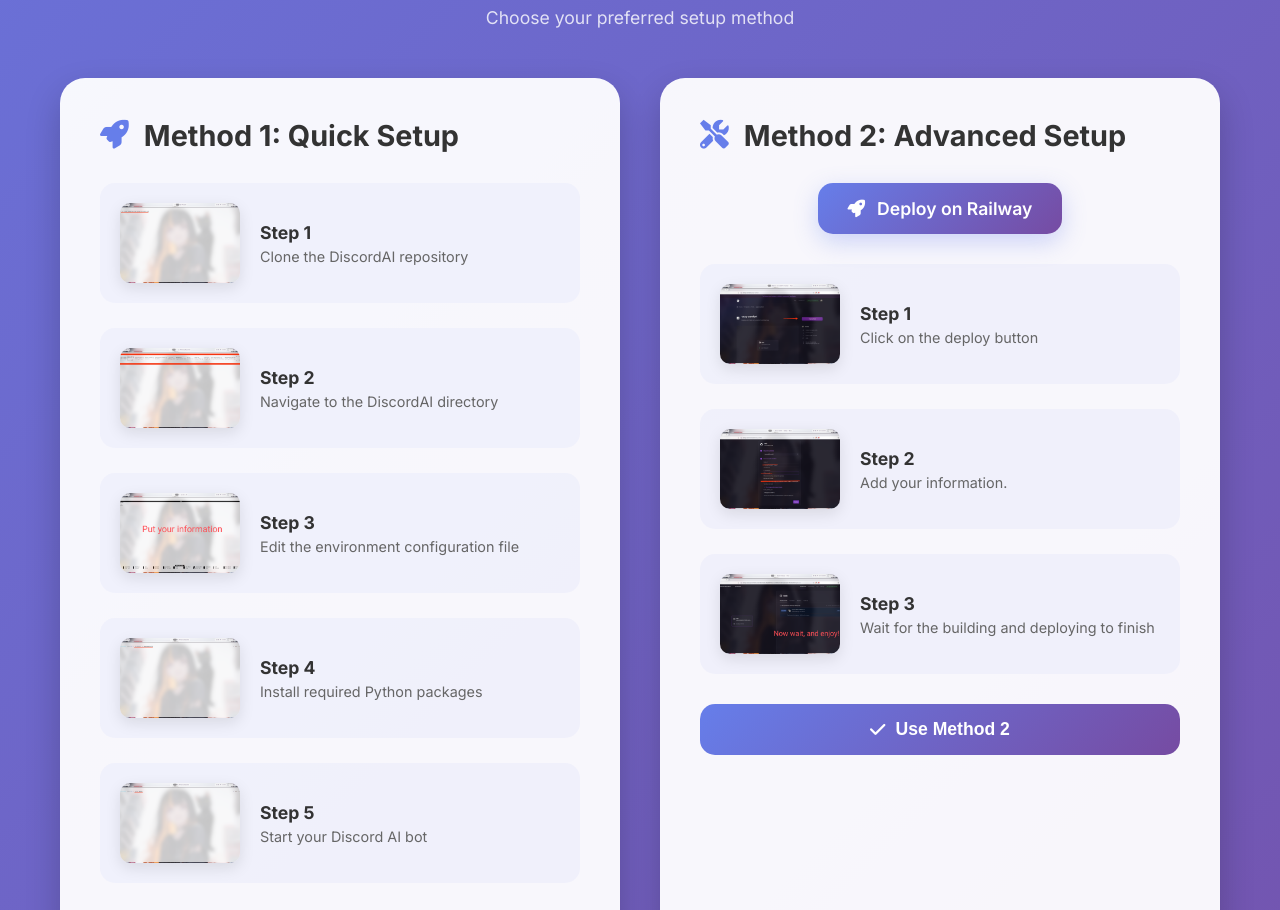
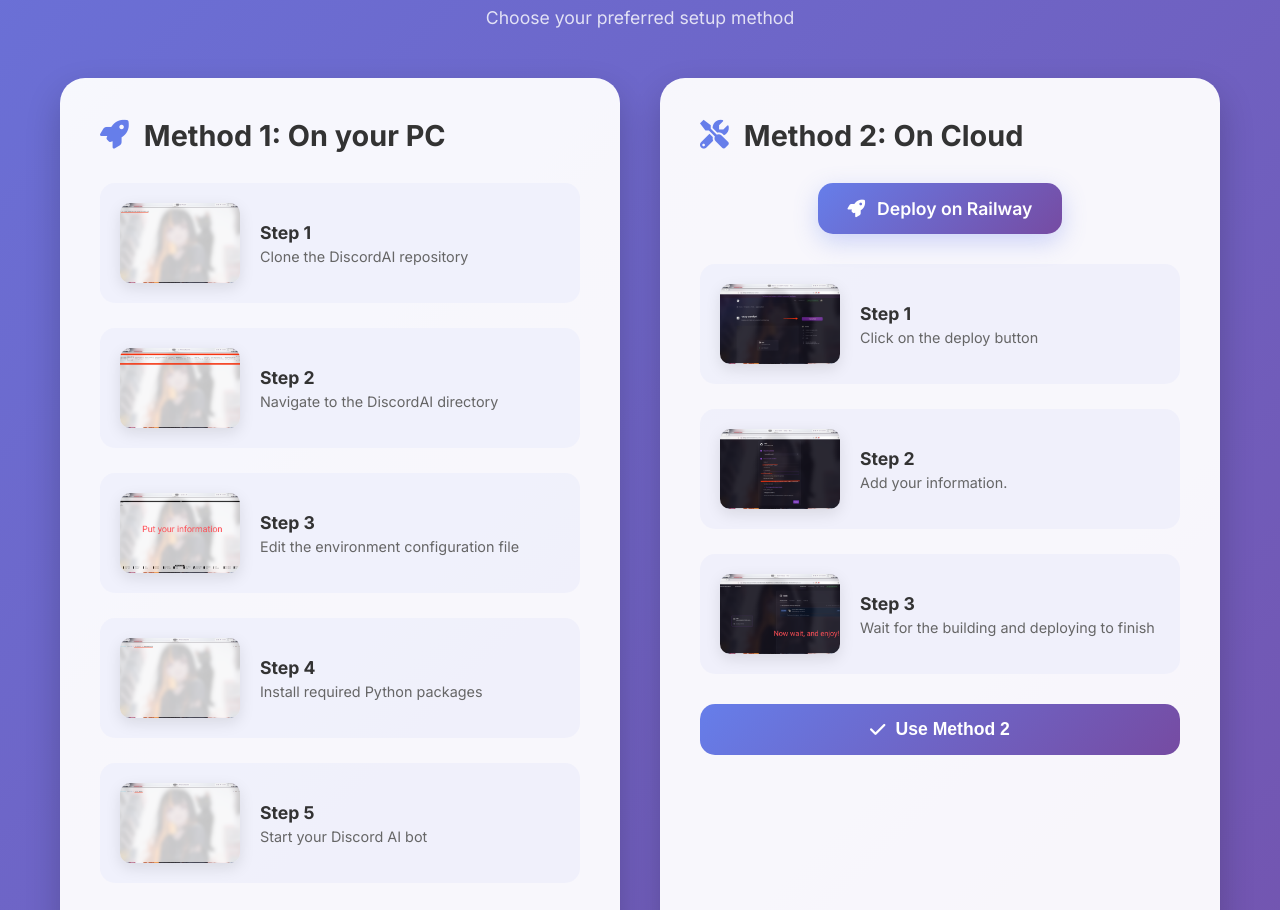
Before and after one commit to xynnpg/DiscordAI, a plain HTML site: page index.html in a window 1280 px wide. Shown: the part 1207-2117 px from the top of the page. Drawn offline with Linux system fonts and the light colour scheme.

Commit message:
Update index.html

```diff
--- a/index.html
+++ b/index.html
@@ -115,7 +115,7 @@
                 <div class="method-section">
                     <h3 class="method-title">
                         <i class="fas fa-rocket"></i>
-                        Method 1: Quick Setup
+                        Method 1: On your PC
                     </h3>
                     <div class="method-steps">
                         <div class="method-step">
@@ -193,7 +193,7 @@
                 <div class="method-section">
                     <h3 class="method-title">
                         <i class="fas fa-tools"></i>
-                        Method 2: Advanced Setup
+                        Method 2: On Cloud
                     </h3>
                     <div class="method-deploy">
                         <a href="https://railway.com/deploy/cozy-comfort" target="_blank" class="deploy-btn">
```
